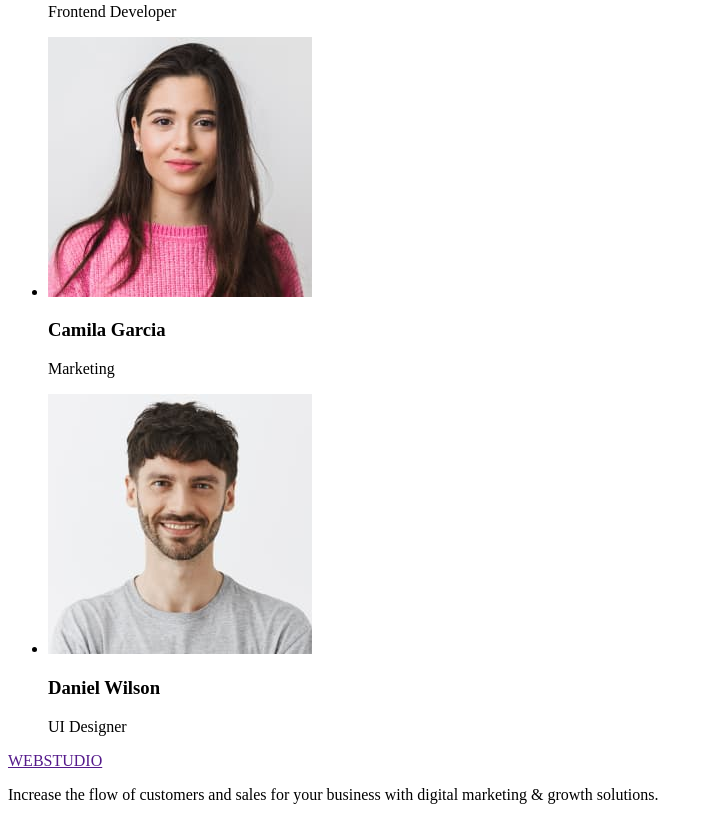
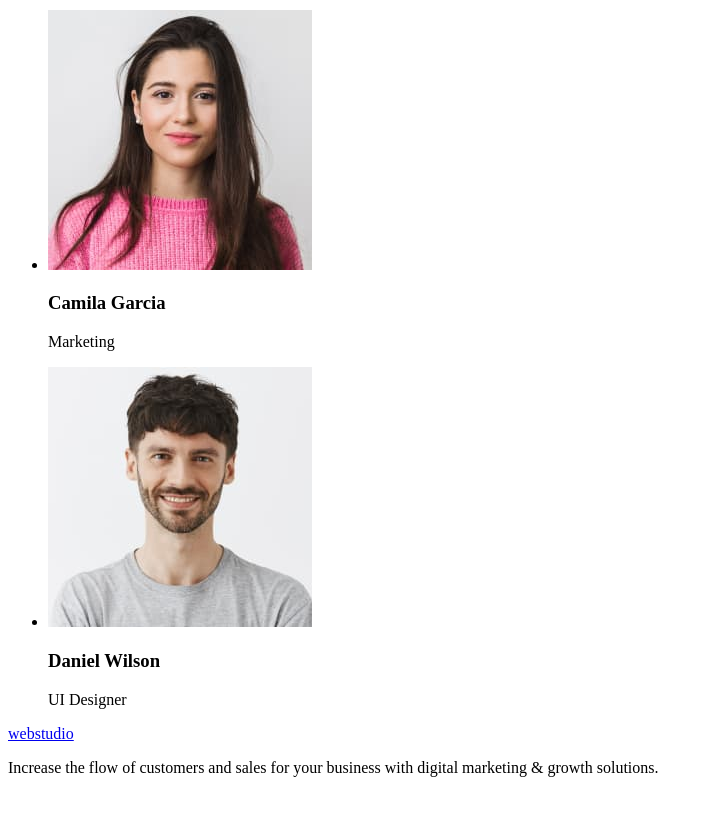
Before and after one commit to muhammetkoc/goit-markup-hw-01, a plain HTML site: page index.html in a window 1280 px wide. Shown: the part 1381-2201 px from the top of the page, without its empty margins (0-713 px from the left). After the commit the page ends 2174 px from the top, so only its background shows below. Drawn offline with Linux system fonts and the light colour scheme.

Commit message:
commit message

```diff
--- a/index.html
+++ b/index.html
@@ -8,16 +8,16 @@
 <body>
     <header>
         <nav>
-            <a href="”./index.html">webstudio</a>
+            <a href="./index.html">webstudio</a>
             <ul>
                 <li>
-                    <a href="">studio</a>
+                    <a href="#studio">studio</a>
                 </li>
                 <li>
-                    <a href="">portfolio</a>
+                    <a href="#portfolio">portfolio</a>
                 </li>
                 <li>
-                    <a href="">contacts</a>
+                    <a href="#contacts">contacts</a>
                 </li>
             </ul>
         </nav>
@@ -38,7 +38,7 @@
     <main>
         <section>
             <h1>
-                Effective Solutions <br>
+                Effective Solutions
                 for Your Business
             </h1>
             <button type= "button">Order Service</button>
@@ -94,7 +94,7 @@
     </main>
 
     <footer>
-        <a href="">WEBSTUDIO</a>
+        <a href="./index.html">webstudio</a>
         <p>
             Increase the flow of customers and sales for your business with digital marketing & growth solutions.
         </p>
```
